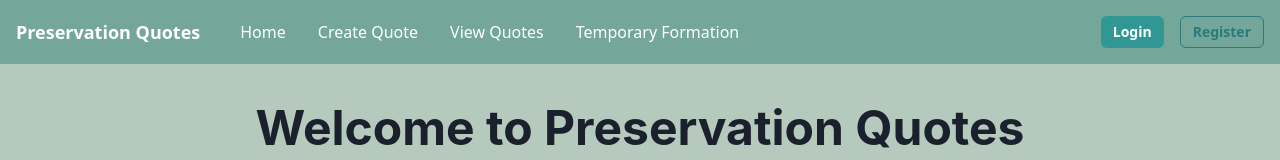
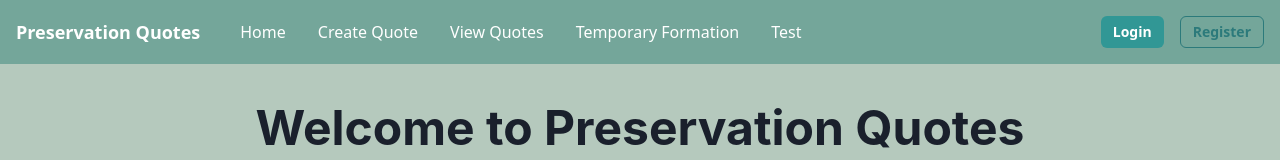
Before and after one commit to eoinpatrickreid/preservationWindows-Demo, a React (Vite) app in the folder client/: page / in a window 1280 px wide. Shown: the top 160 px of the page. Built offline with nearby package versions, Linux system fonts and the light colour scheme; what @react-pdf/renderer would draw is missing.

Commit message:
added link to test

```diff
--- a/client/src/components/NavBar.tsx
+++ b/client/src/components/NavBar.tsx
@@ -19,6 +19,7 @@ const Links = [
   { name: "Create Quote", to: "/create" },
   { name: "View Quotes", to: "/viewAll" },
   { name: "Temporary Formation", to: "/temporaryFormation" },
+  { name: "Test", to: "/test" },
 ];
 
 const Navbar: React.FC = () => {
```
Also changed, not shown: 2 other files (tests, documents, lock files or other folders).
